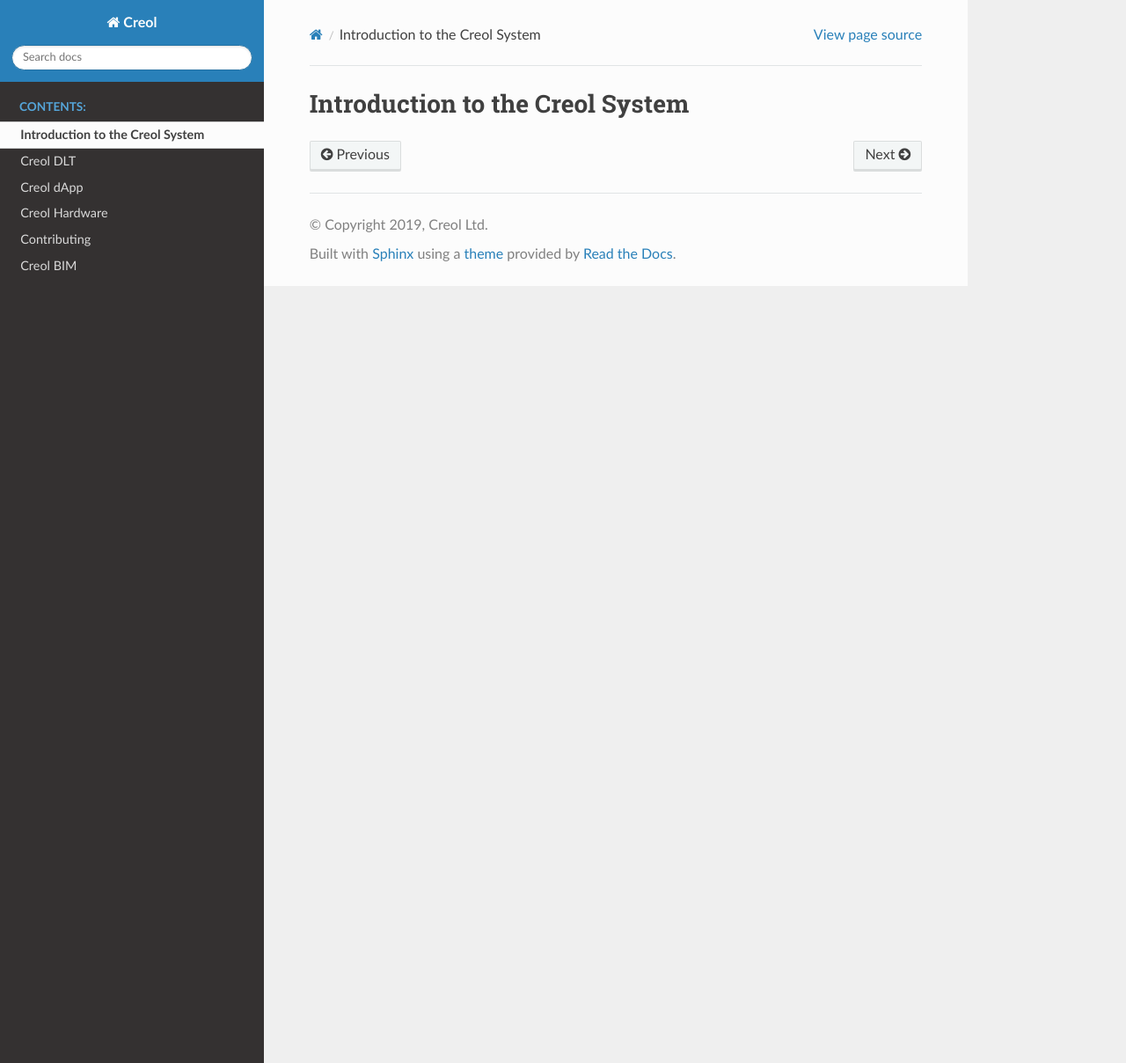
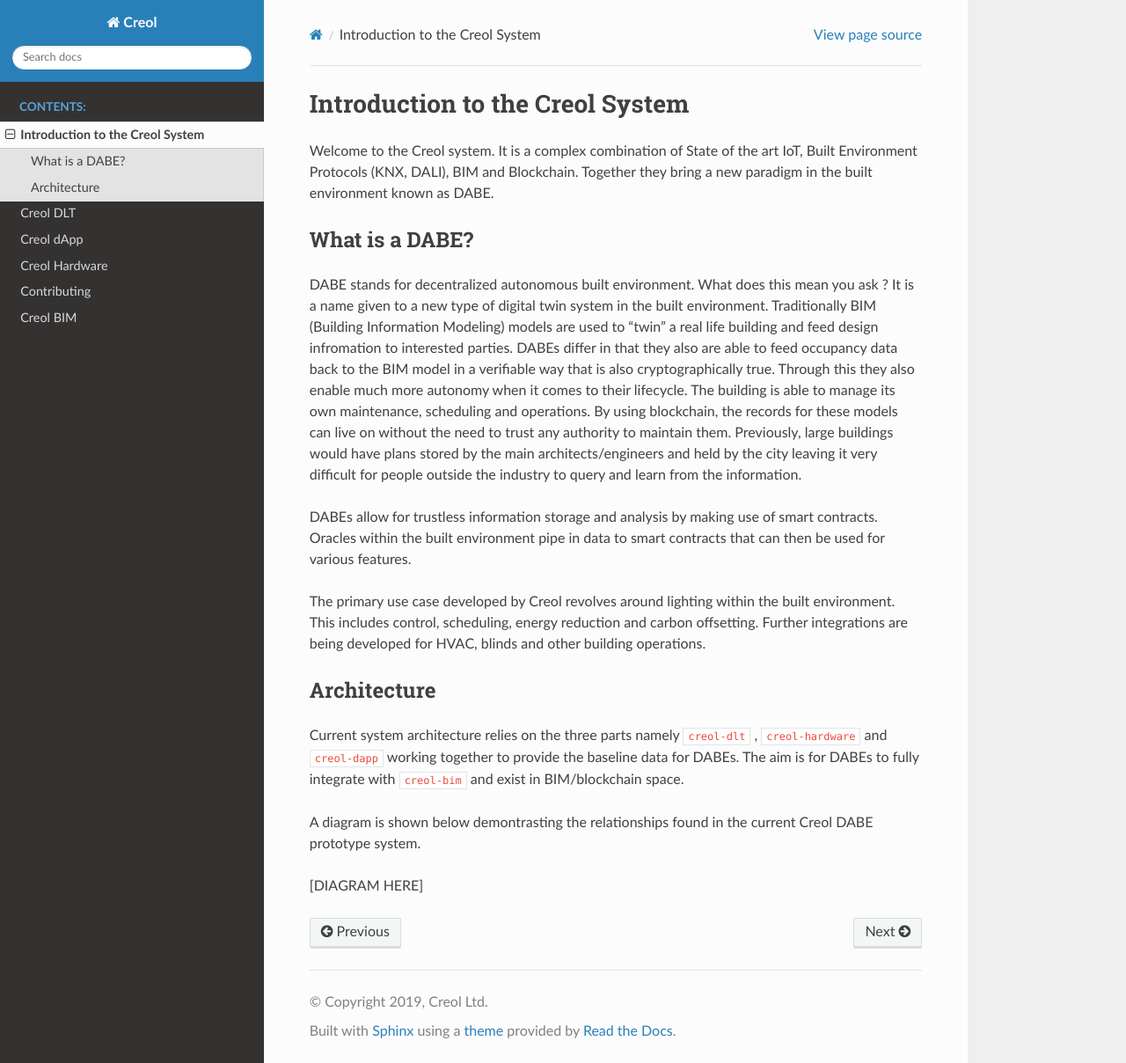
Before and after one commit to JUDOKICK/creol-documentation, a Sphinx documentation site: the page built from source/introduction-to-creol-system.rst, in a window 1280 px wide and 1208 px high. Shown: the whole window at 88% size. Built offline with Sphinx 7.4.7 and the Read the Docs theme 2.0.0, drawn with Linux system fonts in a browser that asks for light colours.

Commit message:
Intro now added

```diff
--- a/source/introduction-to-creol-system.rst
+++ b/source/introduction-to-creol-system.rst
@@ -1,3 +1,28 @@
 ################################
 Introduction to the Creol System
 ################################
+
+Welcome to the Creol system. It is a complex combination of State of the art IoT, Built Environment Protocols (KNX, DALI), BIM and Blockchain. Together they bring a new paradigm in the built environment known as DABE.
+
+What is a DABE?
+---------------
+
+DABE stands for decentralized autonomous built environment. What does this mean you ask ? It is a name given to a new type of digital twin system in the built environment.
+Traditionally BIM (Building Information Modeling) models are used to "twin" a real life building and feed design infromation to interested parties. DABEs differ in that they also are able to feed occupancy data back to the BIM model in a verifiable way that is also cryptographically true.
+Through this they also enable much more autonomy when it comes to their lifecycle. The building is able to manage its own maintenance, scheduling and operations. By using blockchain, the records for these models can live on without the need to trust any authority to maintain them.
+Previously, large buildings would have plans stored by the main architects/engineers and held by the city leaving it very difficult for people outside the industry to query and learn from the information.
+
+DABEs allow for trustless information storage and analysis by making use of smart contracts. Oracles within the built environment pipe in data to smart contracts that can then be used for various features.
+
+The primary use case developed by Creol revolves around lighting within the built environment. This includes control, scheduling, energy reduction and carbon offsetting. Further integrations are being developed for HVAC, blinds and other building operations.
+
+
+Architecture
+------------
+
+Current system architecture relies on the three parts namely ``creol-dlt`` , ``creol-hardware`` and ``creol-dapp`` working together to provide the baseline data for DABEs. The aim is for DABEs to fully integrate with ``creol-bim`` and exist in BIM/blockchain space.
+
+A diagram is shown below demontrasting the relationships found in the current Creol DABE prototype system.
+
+
+[DIAGRAM HERE]
```
Also changed, not shown: source/creol-hardware.rst (+26 -0 lines).
